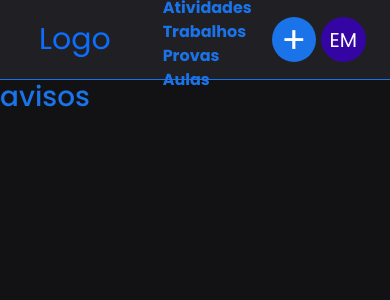
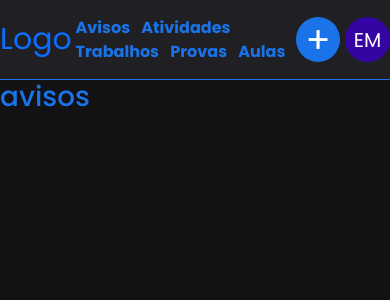
Before and after one commit to shung9/PCC-IF, a Django app: page /turmas/ in a window 390 px wide. Shown: the top 300 px of the page. Run offline with Django 4.2, Linux system fonts and the light colour scheme; a user stored in the database is signed in; some libraries are stand-ins or nearby versions.

Commit message:
deixando site responsivo - parte 1

```diff
--- a/static/css/sidebar/style.css
+++ b/static/css/sidebar/style.css
@@ -7,7 +7,7 @@ body
   margin: 0%;
   padding: 0%;
   box-sizing: border-box;
-background-color: var(--background-body);
+  background-color: var(--background-body);
 
   /* variáveis */
   /* cores */
@@ -45,6 +45,7 @@ header {
     border-bottom: 0.5px solid var(--primary-color);
     }
 
+
   .conn{
     display: grid;
     grid-template-columns: repeat(2, 1fr);
@@ -55,8 +56,8 @@ header {
 
   }
 
-
-  .nav_link li{
+  .nav_link,.responsivo li{
+    position: relative;
     display: inline-block;
     padding: 0px 20px;
     text-decoration: none;
@@ -64,9 +65,10 @@ header {
     cursor: pointer;
   }
 
+
   li:hover{
     color: var(--hover);
-    scale: 1;
+    transition: 0.5s;
   }
 
 
@@ -126,3 +128,37 @@ header {
     border: #534bf3 2px solid;
     transition: 0.3s;
   }
+
+
+  /* Responsividade */
+@media (max-width: 930px){
+
+  .nav_link li{
+    padding: 0px 1vw;
+  }
+
+}
+
+@media (max-width: 777px){
+  header{
+    justify-content: center;
+  }
+
+  ul.nav_link{
+    padding: 0;
+    margin: 0;
+  }
+}
+
+@media (max-width: 731px){
+  header{
+    padding: 0;
+  }
+}
+
+/*
+@media (max-width: 570px){
+
+  }
+
+*/
--- a/templates/sidebar.html
+++ b/templates/sidebar.html
@@ -21,7 +21,10 @@
 
 
 <header>
-  <a href="{% url 'home' %}" style="font-size: 30px;">Logo</a>
+  <div class="logo">
+    <a href="{% url 'home' %}" style="font-size: 30px;">Logo</a>
+
+  </div>
 
 
 
@@ -31,11 +34,13 @@
   <nav>
       <ul class="nav_link">
         <strong>
+          <div class="responsivo">
           <li onclick="tabs('avisos', 'av')" id="av">Avisos</li>
           <li onclick="tabs('atividades', 'att')" id="att">Atividades</li>
           <li onclick="tabs('trabalhos', 'tr')" id="tr">Trabalhos</li>
           <li onclick="tabs('provas', 'pr')" id="pr">Provas</li>
           <li onclick="tabs('aulas', 'al')" id="al">Aulas</li>
+        </div>
         </strong>
       </ul>
   </nav>
```
Also changed, not shown: db.sqlite3.
